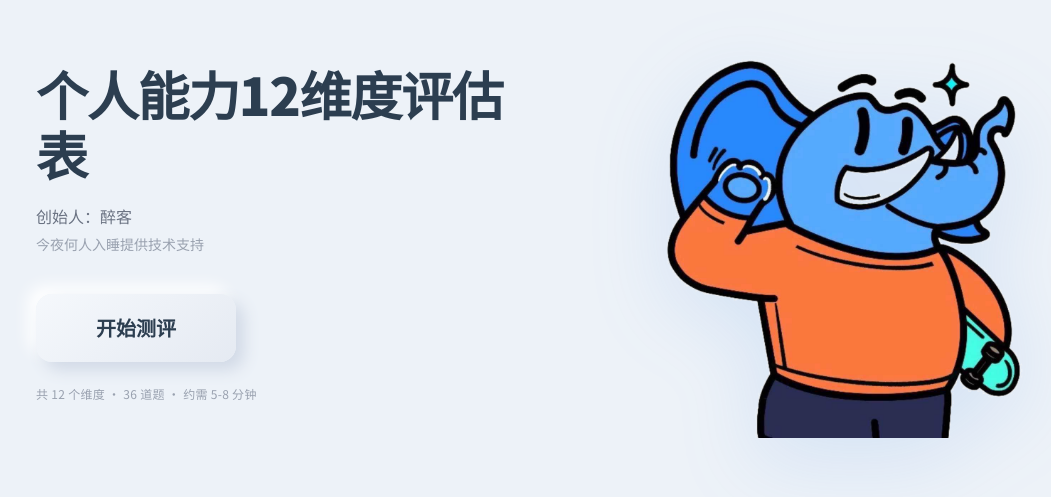
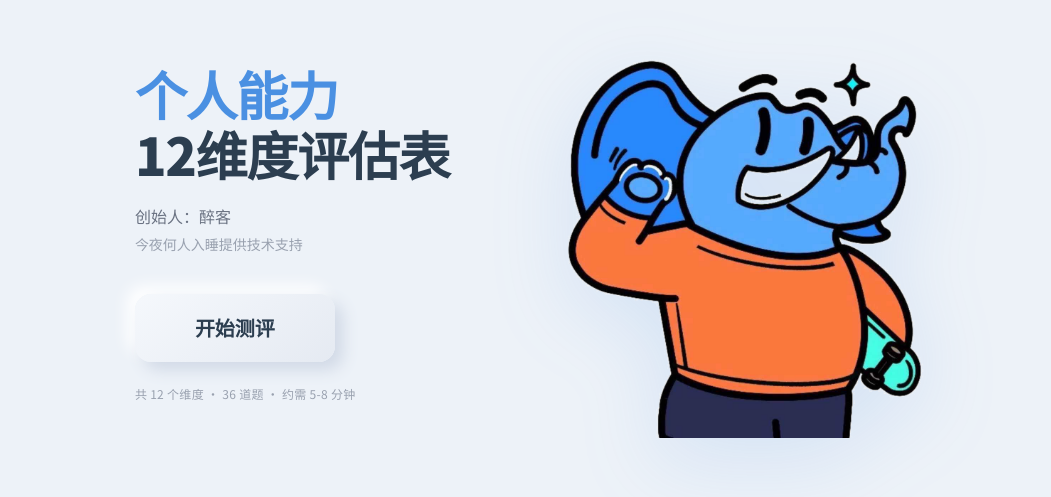
Before and after one commit to axf954632-rgb/elephant-survey, a React (Vite) app: page / in a window 1280 px wide. Shown: the part 167-664 px from the top of the page, without its empty margins (92-1143 px from the left). Built offline with nearby package versions, Linux system fonts and the light colour scheme.

Commit message:
style: 首页标题排版调整

```diff
--- a/src/components/LandingPage.tsx
+++ b/src/components/LandingPage.tsx
@@ -35,8 +35,13 @@ export default function LandingPage({ onStart }: LandingPageProps) {
           {/* 左侧文字区域 */}
           <div className="flex flex-col items-center md:items-start text-center md:text-left max-w-lg order-2 md:order-1">
             {/* 主标题 */}
-            <h1 className="text-[1.75rem] sm:text-4xl md:text-[2.75rem] lg:text-[3.25rem] font-black leading-[1.15] text-elephant-dark tracking-tight mb-4 md:mb-5">
-              个人能力12维度评估表
+            <h1 className="mb-4 md:mb-5">
+              <span className="block text-[1.75rem] sm:text-4xl md:text-[2.75rem] lg:text-[3.25rem] font-black leading-[1.15] text-elephant-blue tracking-tight">
+                个人能力
+              </span>
+              <span className="block text-[1.75rem] sm:text-4xl md:text-[2.75rem] lg:text-[3.25rem] font-black leading-[1.15] text-elephant-dark tracking-tight">
+                12维度评估表
+              </span>
             </h1>
 
             {/* 小字 */}
```
